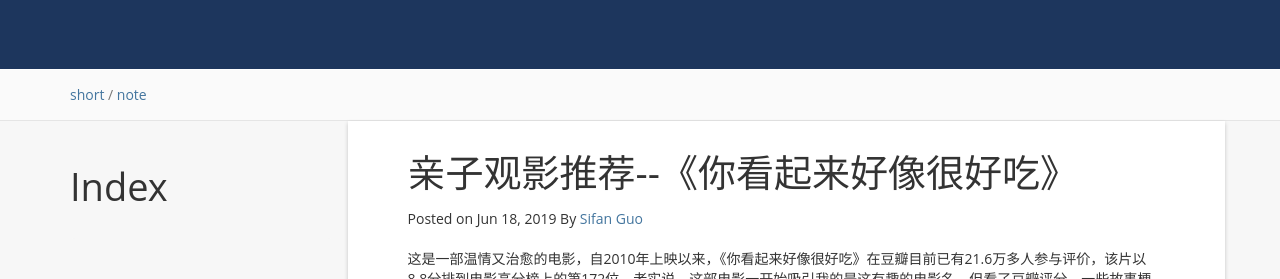
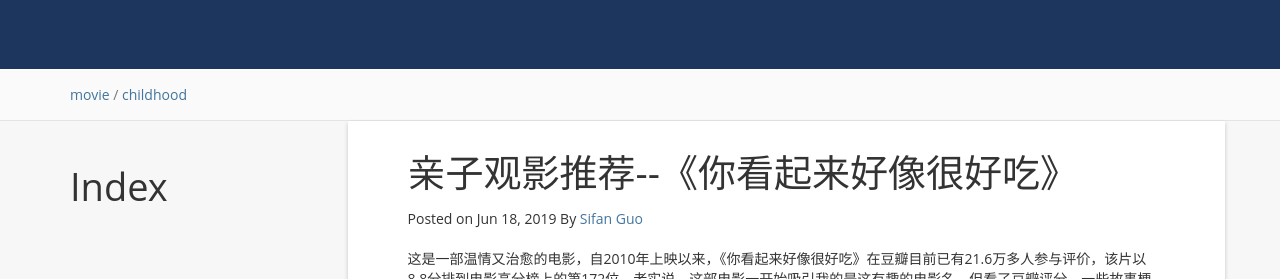
Before and after one commit to SifanGuo/sifanguo.github.io, a Jekyll site: the page built from _posts/2019-12-18-move1.md, in a window 1280 px wide and 1376 px high. Shown: the part 166-445 px from the top of the window. Built offline with Jekyll 4.4.1, drawn with Linux system fonts in a browser that asks for light colours; nearby versions of some CDN libraries; a script that is not in the unit is left out; comment, search, counter and statistics services are not loaded.

Commit message:
update the category

```diff
--- a/_posts/2019-12-18-move1.md
+++ b/_posts/2019-12-18-move1.md
@@ -2,8 +2,8 @@
 layout: post
 title:  "亲子观影推荐--《你看起来好像很好吃》"
 date:   2019-06-18 22:17:35 +0800
-categories: short
-tag: note
+categories: movie
+tag: childhood
 ---
 
 * content
```
